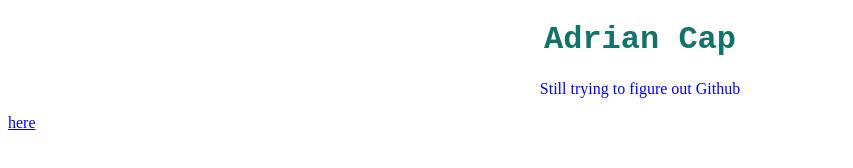
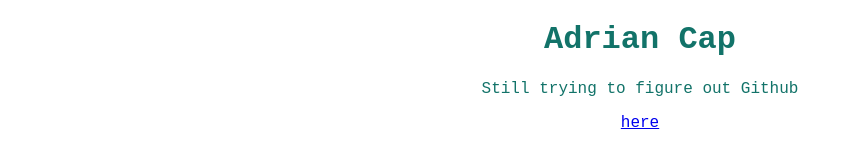
Before and after one commit to adriancapcodes/adriancapcodes, a plain HTML site: page index.html in a window 1280 px wide. Shown: the whole page, without its empty margins (0-853 px from the left). Drawn offline with Linux system fonts and the light colour scheme.

Commit message:
Update stylesheet.css

```diff
--- a/stylesheet.css
+++ b/stylesheet.css
@@ -1,11 +1,5 @@
-
-h1, h2 {
+body {
     color: #127369;
     text-align: center;
     font-family:'Courier New', Courier, monospace;
 }
-
-p {
-    color: blue;
-    text-align: center;
-}
```
